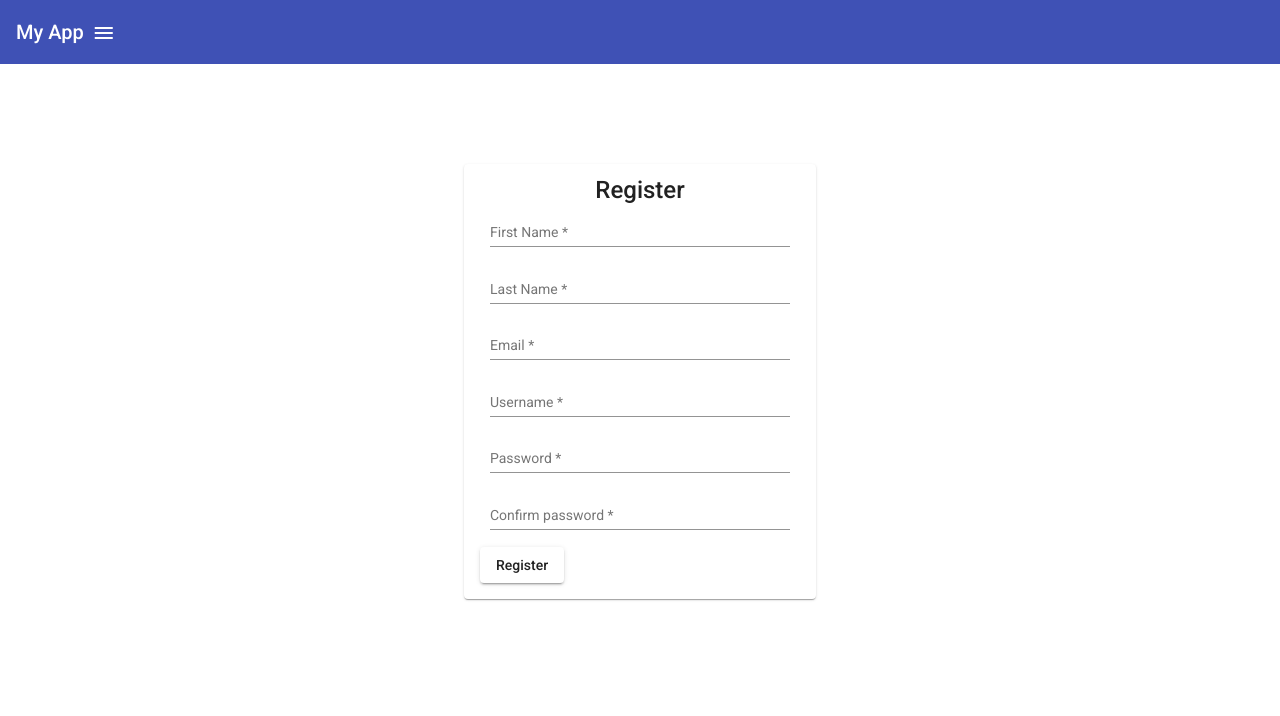
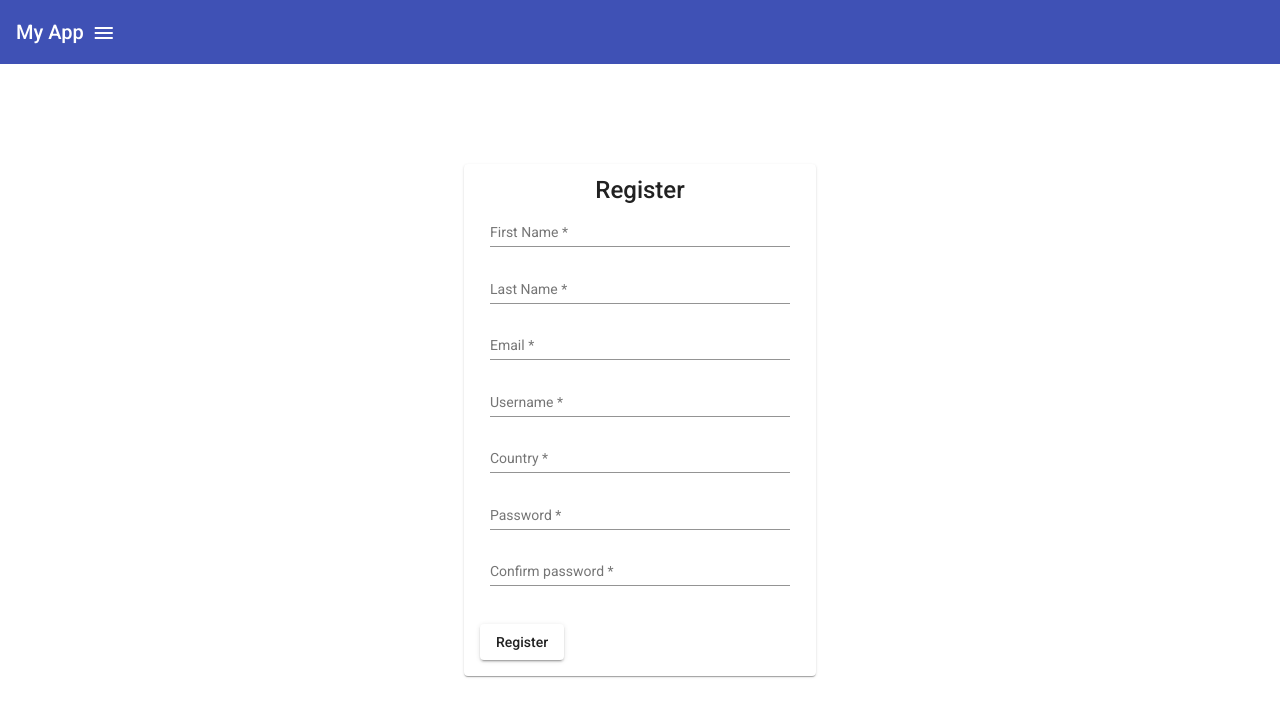
Before and after one commit to Tar-Abg/hackMeOut, an Angular app: page /auth/register in a window 1280 px wide. Shown: the top 716 px of the page. Built offline with nearby package versions, Linux system fonts and the light colour scheme.

Commit message:
Added Country field in Register form

```diff
--- a/src/app/components/register/register.component.html
+++ b/src/app/components/register/register.component.html
@@ -12,7 +12,7 @@
             formControlName="firstname"
           />
           <mat-error>
-            Please provide a valid email address
+            Please provide a valid First Name
           </mat-error>
         </mat-form-field>
       </div>
@@ -26,7 +26,7 @@
             formControlName="lastname"
           />
           <mat-error>
-            Please provide a valid email address
+            Please provide a valid Last Name
           </mat-error>
         </mat-form-field>
       </div>
@@ -41,7 +41,7 @@
             email
           />
           <mat-error>
-            Please provide a valid email address
+            Please provide a valid Email address
           </mat-error>
         </mat-form-field>
       </div>
@@ -55,7 +55,21 @@
             formControlName="username"
           />
           <mat-error>
-            Please provide a valid email address
+            Please provide a valid Username
+          </mat-error>
+        </mat-form-field>
+      </div>
+      <div>
+        <mat-form-field>
+          <input
+            type="text"
+            matInput
+            placeholder="Country"
+            required
+            formControlName="country"
+          />
+          <mat-error>
+            Please provide a valid Country
           </mat-error>
         </mat-form-field>
       </div>
@@ -69,7 +83,7 @@
             formControlName="password"
           />
           <mat-error>
-            Please provide a valid email address
+            Please provide a valid Password
           </mat-error>
         </mat-form-field>
       </div>
@@ -83,11 +97,11 @@
             formControlName="confirmpassword"
           />
           <mat-error>
-            Please provide a valid email address
+            Please provide a valid Confirm password
           </mat-error>
         </mat-form-field>
       </div>
-      <button  mat-raised-button>Register</button>
+      <button style="margin-top: 20px;" mat-raised-button>Register</button>
     </form>
   </mat-card-content>
 </mat-card>
--- a/src/app/components/register/register.component.ts
+++ b/src/app/components/register/register.component.ts
@@ -28,7 +28,8 @@ export class RegisterComponent implements OnInit {
       email: ['', Validators.required],
       username: ['', Validators.required],
       password: ['', Validators.required],
-      confirmpassword: ['', Validators.required]
+      confirmpassword: ['', Validators.required],
+      country: ['', Validators.required]
     });
   }
 
--- a/src/app/models/common-interfaces.ts
+++ b/src/app/models/common-interfaces.ts
@@ -4,7 +4,8 @@ export default interface RegisterData {
   email: string,
   username: string,
   password: string,
-  confirmpassword: string
+  confirmpassword: string,
+  country: string
 }
 
 export default interface User {
```
